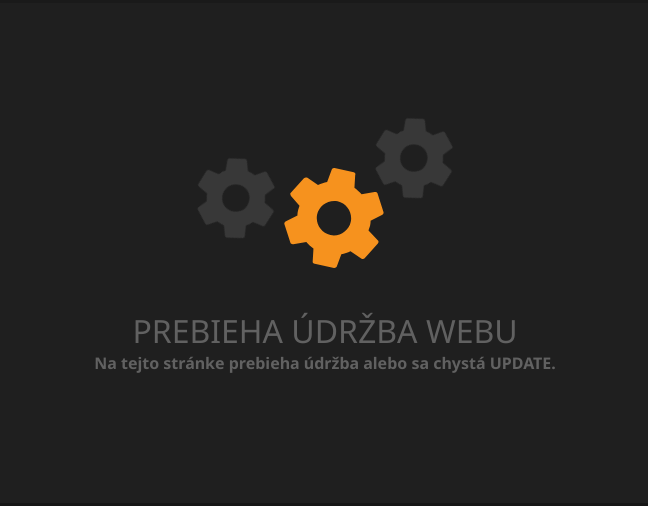
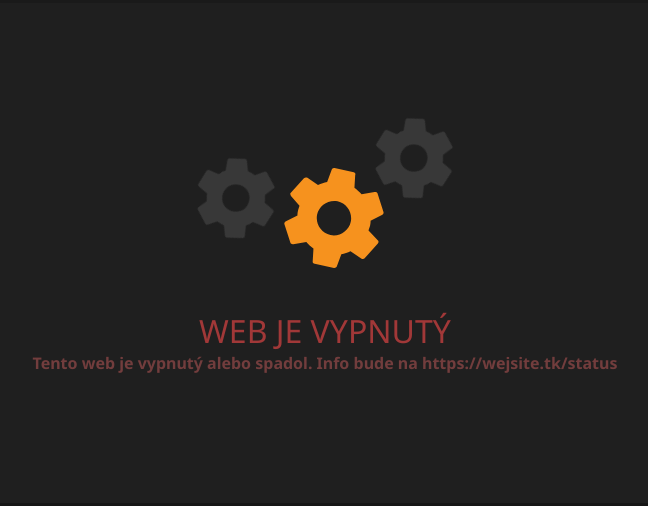
Before and after one commit to WejkeyPrograming/wejsite, a plain HTML site: page home.html in a window 1280 px wide. Shown: the part 47-553 px from the top of the page, without its empty margins (315-963 px from the left). Drawn offline with Linux system fonts and the light colour scheme.

Commit message:
Update home.html

```diff
--- a/home.html
+++ b/home.html
@@ -1,6 +1,6 @@
 <html>
     <head>
-        <title>Údržba webu</title>
+        <title>Web Spadol</title>
     </head>
     <body>
         <link href="https://fonts.googleapis.com/css?family=Noto+Sans:400,700" rel="stylesheet">
@@ -12,8 +12,8 @@
      <div class="two spin-two"></div>
      <div class="three spin-one"></div>
     </div>
-  <h1>Prebieha Údržba webu</h1>
-  <p>Na tejto stránke prebieha údržba alebo sa chystá UPDATE.</p>
+  <h1>Web je vypnutý</h1>
+  <p>Tento web je vypnutý alebo spadol. Info bude na https://wejsite.tk/status</p>
   </div>
 </div>
 
@@ -55,11 +55,13 @@ h1{
   font-weight:400;
   text-transform:uppercase;
   margin:0;
+  color: rgb(161, 56, 56);
 }
 p{
   font-size:16px;
   font-weight:700;
   margin:0;
+  color: rgb(114, 61, 61);
 }
 
 a{
```
